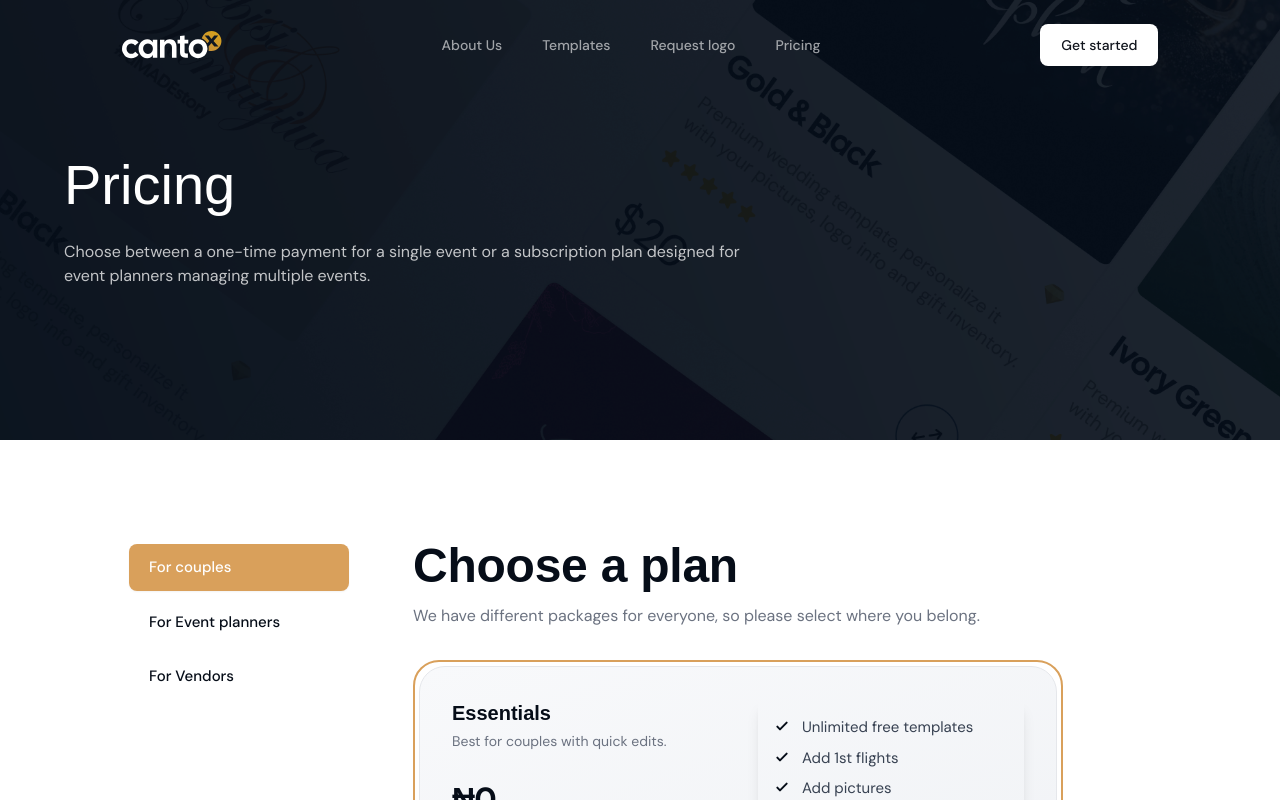
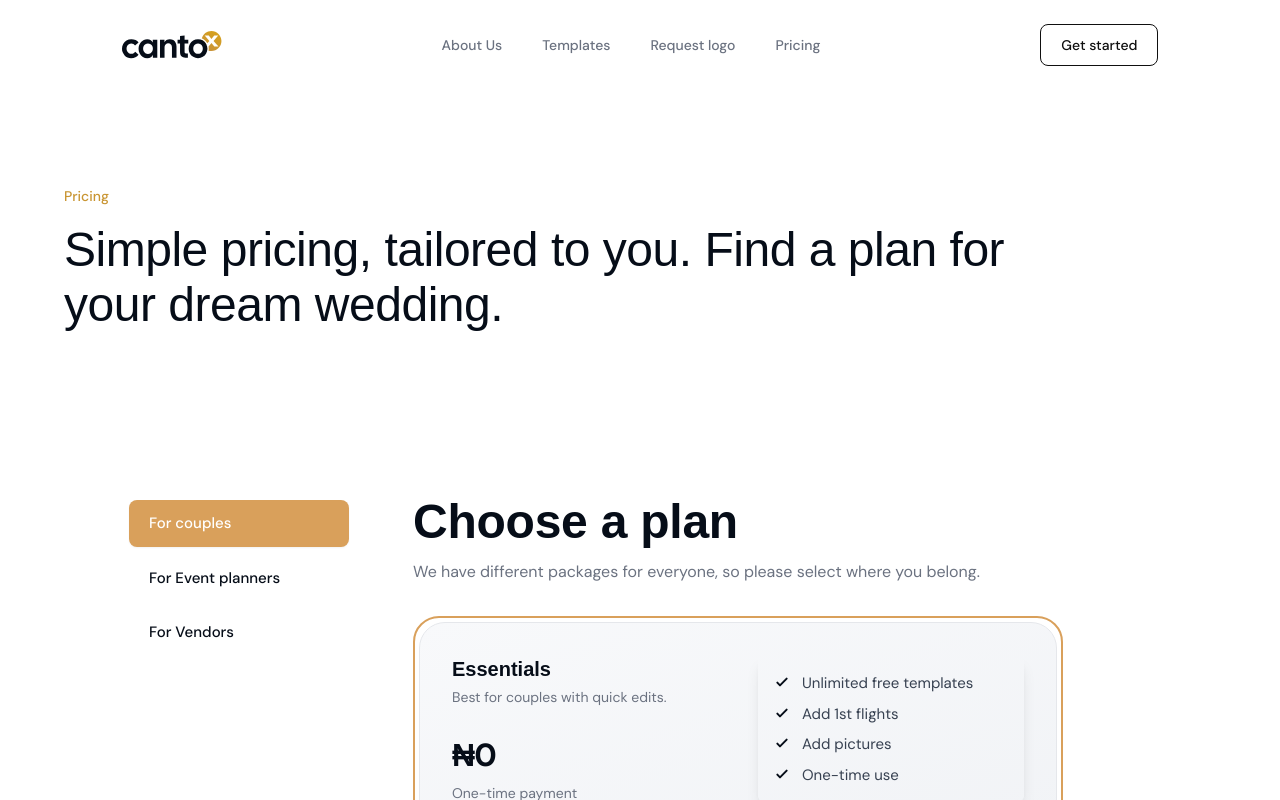
Before and after one commit to CantoX-Hub/cantoX-website, a Next.js app: page /pricing in a window 1280 px wide. Shown: the top 800 px of the page. Built offline with nearby package versions, Linux system fonts and the light colour scheme; a web font is replaced by a local one.

Commit message:
fixes on Hero banner

```diff
--- /dev/null
+++ b/app/about/page.tsx
@@ -0,0 +1,19 @@
+import HappyCouple from "../component/landing/HappyCouple";
+import Footer from "../component/layout/Footer";
+import PageHeroBanner from "../component/layout/PageHero";
+
+
+export default function AboutPage() {
+  return (
+    <main className="min-h-screen">
+      <PageHeroBanner
+                    eyebrow="About us"
+                    title="Every life has a Canto[Chapters]
+We built the place to experience yours"
+                  />
+      <ChoosePlan/>
+      <HappyCouple/>
+      <Footer/>
+    </main>
+  );
+}
--- a/app/component/layout/Navbar.tsx
+++ b/app/component/layout/Navbar.tsx
@@ -8,10 +8,6 @@ import { useState } from "react";
 import { Menu, X } from "lucide-react";
 import Button from "../common/Button";
 
-interface NavbarProps {
-  variant?: "light" | "dark";
-}
-
 const navLinks = [
   { name: "About Us", href: "/about" },
   { name: "Templates", href: "/templates" },
@@ -19,20 +15,10 @@ const navLinks = [
   { name: "Pricing", href: "/pricing" },
 ];
 
-export default function Navbar({ variant = "light" }: NavbarProps) {
+export default function Navbar() {
   const pathname = usePathname();
   const router = useRouter();
-
   const [isMenuOpen, setIsMenuOpen] = useState(false);
-
-  // Home page uses the normal logo.
-  // Other pages use the white logo.
-  const isHomePage = pathname === "/";
-  const isDark = variant === "dark";
-
-  const useWhiteLogo = !isHomePage || isDark;
-
-  const isDarkNavbar = isDark || !isHomePage;
 
   const handleGetStarted = () => {
     setIsMenuOpen(false);
@@ -44,7 +30,7 @@ export default function Navbar({ variant = "light" }: NavbarProps) {
   };
 
   return (
-    <header className="relative z-50 w-full px-[5%] py-5 md:py-6">
+    <header className="relative z-50 w-full px-[5%] py-5 md:py-6 bg-white">
       <div className="maxContainer flex items-center justify-between">
         {/* Logo */}
         <Link
@@ -53,7 +39,7 @@ export default function Navbar({ variant = "light" }: NavbarProps) {
           className="flex items-center tracking-tight"
         >
           <Image
-            src={useWhiteLogo ? "/canto-white.svg" : "/logo.svg"}
+            src="/logo.svg"
             alt="Canto"
             width={100}
             height={30}
@@ -64,13 +50,7 @@ export default function Navbar({ variant = "light" }: NavbarProps) {
 
         {/* Desktop Navigation */}
         <nav className="hidden md:block">
-          <ul
-            className={`flex items-center gap-8 text-sm font-medium lg:gap-10 ${
-              isDarkNavbar
-                ? "text-white/60"
-                : "text-[var(--text-muted)]"
-            }`}
-          >
+          <ul className="flex items-center gap-8 text-sm font-medium lg:gap-10 text-[var(--text-muted,#6B7280)]">
             {navLinks.map((link) => (
               <motion.li
                 key={link.name}
@@ -79,11 +59,7 @@ export default function Navbar({ variant = "light" }: NavbarProps) {
               >
                 <Link
                   href={link.href}
-                  className={
-                    isDarkNavbar
-                      ? "transition-colors hover:text-white"
-                      : "transition-colors hover:text-black"
-                  }
+                  className="transition-colors hover:text-[#0F0F0F]"
                 >
                   {link.name}
                 </Link>
@@ -97,11 +73,7 @@ export default function Navbar({ variant = "light" }: NavbarProps) {
           <Button
             variant="outline"
             onClick={handleGetStarted}
-            className={`rounded-lg px-5 py-2.5 ${
-              isDarkNavbar
-                ? "border-white/30 bg-white text-[#11151D] hover:bg-white/90"
-                : ""
-            }`}
+            className="rounded-lg px-5 py-2.5 border-[#0F0F0F] text-[#0F0F0F] hover:bg-gray-50"
           >
             Get started
           </Button>
@@ -113,11 +85,7 @@ export default function Navbar({ variant = "light" }: NavbarProps) {
           onClick={() => setIsMenuOpen((prev) => !prev)}
           aria-label={isMenuOpen ? "Close menu" : "Open menu"}
           aria-expanded={isMenuOpen}
-          className={`flex h-10 w-10 items-center justify-center rounded-lg md:hidden ${
-            isDarkNavbar
-              ? "text-white hover:bg-white/10"
-              : "text-black hover:bg-black/5"
-          }`}
+          className="flex h-10 w-10 items-center justify-center rounded-lg text-[#0F0F0F] hover:bg-black/5 md:hidden"
         >
           {isMenuOpen ? (
             <X className="h-6 w-6" />
@@ -127,7 +95,7 @@ export default function Navbar({ variant = "light" }: NavbarProps) {
         </button>
       </div>
 
-      {/* Mobile Menu */}
+      {/* Mobile Dropdown Menu */}
       <AnimatePresence>
         {isMenuOpen && (
           <motion.div
@@ -135,14 +103,10 @@ export default function Navbar({ variant = "light" }: NavbarProps) {
             animate={{ opacity: 1, y: 0 }}
             exit={{ opacity: 0, y: -10 }}
             transition={{ duration: 0.2 }}
-            className={`absolute left-[5%] right-[5%] top-full mt-2 overflow-hidden rounded-2xl border shadow-xl md:hidden ${
-              isDarkNavbar
-                ? "border-white/10 bg-[#0A0D14]"
-                : "border-black/5 bg-white"
-            }`}
+            className="absolute left-[5%] right-[5%] top-full mt-2 overflow-hidden rounded-2xl border border-black/5 bg-white p-4 shadow-xl md:hidden"
           >
-            <nav className="p-4">
-              <ul className="flex flex-col">
+            <nav>
+              <ul className="flex flex-col gap-1">
                 {navLinks.map((link) => {
                   const isActive = pathname === link.href;
 
@@ -152,13 +116,9 @@ export default function Navbar({ variant = "light" }: NavbarProps) {
                         href={link.href}
                         onClick={handleNavClick}
                         className={`block rounded-xl px-4 py-3.5 text-sm font-medium transition-colors ${
-                          isDarkNavbar
-                            ? isActive
-                              ? "bg-white/10 text-white"
-                              : "text-white/70 hover:bg-white/5 hover:text-white"
-                            : isActive
-                              ? "bg-black/5 text-black"
-                              : "text-[var(--text-muted)] hover:bg-black/5 hover:text-black"
+                          isActive
+                            ? "bg-black/5 text-[#0F0F0F]"
+                            : "text-[var(--text-muted,#6B7280)] hover:bg-black/5 hover:text-[#0F0F0F]"
                         }`}
                       >
                         {link.name}
@@ -169,15 +129,11 @@ export default function Navbar({ variant = "light" }: NavbarProps) {
               </ul>
 
               {/* Mobile Get Started */}
-              <div className="mt-3 border-t border-black/5 pt-4 dark:border-white/10">
+              <div className="mt-3 border-t border-black/5 pt-4">
                 <Button
                   variant="outline"
                   onClick={handleGetStarted}
-                  className={`w-full rounded-xl py-3 ${
-                    isDarkNavbar
-                      ? "border-white/20 bg-white text-[#11151D] hover:bg-white/90"
-                      : ""
-                  }`}
+                  className="w-full rounded-xl py-3 border-[#0F0F0F] text-[#0F0F0F] hover:bg-gray-50"
                 >
                   Get started
                 </Button>
--- a/app/component/layout/PageHero.tsx
+++ b/app/component/layout/PageHero.tsx
@@ -1,66 +1,61 @@
 "use client";
-import Image from "next/image";
+import { motion, MotionConfig, type Variants } from "framer-motion";
 import Navbar from "./Navbar";
-import { motion } from "framer-motion";
+
 interface PageHeroBannerProps {
+  /** Small gold label above the title, e.g. "Templates" */
+  eyebrow?: string;
   title: string;
   description?: string;
-  backgroundImage: string;
   className?: string;
   children?: React.ReactNode;
 }
 
-const containerVariants = {
+const containerVariants: Variants = {
   hidden: { opacity: 0 },
-  visible: {
-    opacity: 1,
-    transition: { staggerChildren: 0.15 },
-  },
+  visible: { opacity: 1, transition: { staggerChildren: 0.12 } },
 };
 
-const itemVariants = {
+const itemVariants: Variants = {
   hidden: { opacity: 0, y: 20 },
   visible: {
     opacity: 1,
     y: 0,
-    transition: { duration: 0.6, ease: [0.22, 1, 0.36, 1] as const },
+    transition: { duration: 0.6, ease: [0.22, 1, 0.36, 1] },
   },
 };
+
 export default function PageHeroBanner({
+  eyebrow,
   title,
   description,
-  backgroundImage,
   className = "",
   children,
 }: PageHeroBannerProps) {
   return (
-    <section
-      className={`relative min-h-[350px] px-[5%] overflow-hidden ${className}`}
+    <section className={`bg-white px-[5%] ${className}`}>
+      <Navbar />
+
+      <MotionConfig reducedMotion="user">
+        <motion.div
+          variants={containerVariants}
+          initial="hidden"
+          animate="visible"
+          className="maxContainer pb-12 pt-14 md:pb-16 md:pt-20 lg:pt-24"
         >
-      {/* Background Image */}
-      <Image
-        src={backgroundImage}
-        alt="page_hero"
-        fill
-        priority
-        className="object-cover object-center"
-        sizes="100vw"
-      />
+          <div className="max-w-[1022px]">
+            {eyebrow && (
+              <motion.p
+                variants={itemVariants}
+                className="mb-3 text-sm font-medium text-[#C99532] md:mb-4"
+              >
+                {eyebrow}
+              </motion.p>
+            )}
 
-      {/* Dark Overlay */}
-      <div className="absolute inset-0 bg-[#07101C]/25" />
-
-      {/* Navbar */}
-      <div className="relative z-20">
-        <Navbar />
-      </div>
-
-      {/* Hero Content */}
-      <div className="relative z-10 flex min-h-[350px] maxContainer items-center  pb-12">
-        <div className="max-w-[700px]">
             <motion.h1
               variants={itemVariants}
-                      className="text-5xl lg:text-[3.5rem] leading-[1.1] mb-6 text-white"
+              className="text-[32px] leading-[1.15] tracking-[-0.01em] text-[#060D18] sm:text-[40px] lg:text-[48px]"
             >
               {title}
             </motion.h1>
@@ -68,15 +63,20 @@ export default function PageHeroBanner({
             {description && (
               <motion.p
                 variants={itemVariants}
-                        className="text-[14px] md:text-base text-white/75 mb-10 leading-relaxed "
+                className="mt-4 max-w-[560px] text-[15px] leading-relaxed text-[#4B5563] md:mt-5 md:text-base"
               >
                 {description}
               </motion.p>
             )}
 
+            {children && (
+              <motion.div variants={itemVariants} className="mt-8">
                 {children}
+              </motion.div>
+            )}
           </div>
-      </div>
+        </motion.div>
+      </MotionConfig>
     </section>
   );
 }
--- a/app/pricing/page.tsx
+++ b/app/pricing/page.tsx
@@ -1,21 +1,17 @@
 import HappyCouple from "../component/landing/HappyCouple";
-import MoreWithCanto from "../component/landing/MoreWithCanto";
-import SignatureSection from "../component/landing/Signature";
-import Templates from "../component/landing/TemplatesDesign";
 import Footer from "../component/layout/Footer";
 import PageHeroBanner from "../component/layout/PageHero";
 import ChoosePlan from "../component/Pricing/Plan";
-import PricingPlans from "../component/Pricing/Plan";
 
 
 export default function PricingPage() {
   return (
     <main className="min-h-screen">
       <PageHeroBanner
-        title="Pricing"
-        description="Choose between a one-time payment for a single event or a subscription plan designed for event planners managing multiple events."
-        backgroundImage="/page-hero-banner.png"
-      />
+                    eyebrow="Pricing"
+                    title="Simple pricing, tailored to you.
+Find a plan for your dream wedding."
+                  />
       <ChoosePlan/>
       <HappyCouple/>
       <Footer/>
--- a/app/request-logo/page.tsx
+++ b/app/request-logo/page.tsx
@@ -8,11 +8,11 @@ import UniqueLogos from "../component/request-logo/UniqueLogos";
 export default function RequestLogoPage() {
   return (
     <main className="min-h-screen">
-      <PageHeroBanner
-        title="Request Logo"
-        description="Behind every seamless wedding is a planner who had the right tools. Now you have them."
-        backgroundImage="/page-hero-banner.png"
-      />
+
+       <PageHeroBanner
+              eyebrow="Logo request"
+              title="You deserve an iconic identity for your special chapter, not the regular thing."
+            />
       <RequestForm/>
       <UniqueLogos/>
       <HappyCouple/>
--- a/app/templates/page.tsx
+++ b/app/templates/page.tsx
@@ -10,9 +10,8 @@ export default function TemplatesPage() {
   return (
     <main className="min-h-screen">
       <PageHeroBanner
-        title="Templates"
-        description="Behind every seamless wedding is a planner who had the right tools. Now you have them."
-        backgroundImage="/page-hero-banner.png"
+        eyebrow="Templates"
+        title="Behind every seamless wedding is a planner who had the right tools. Now you have them."
       />
       <Templates/>
       <MoreWithCanto/>
```
Lines whose indentation alone changed are shown as unchanged.
